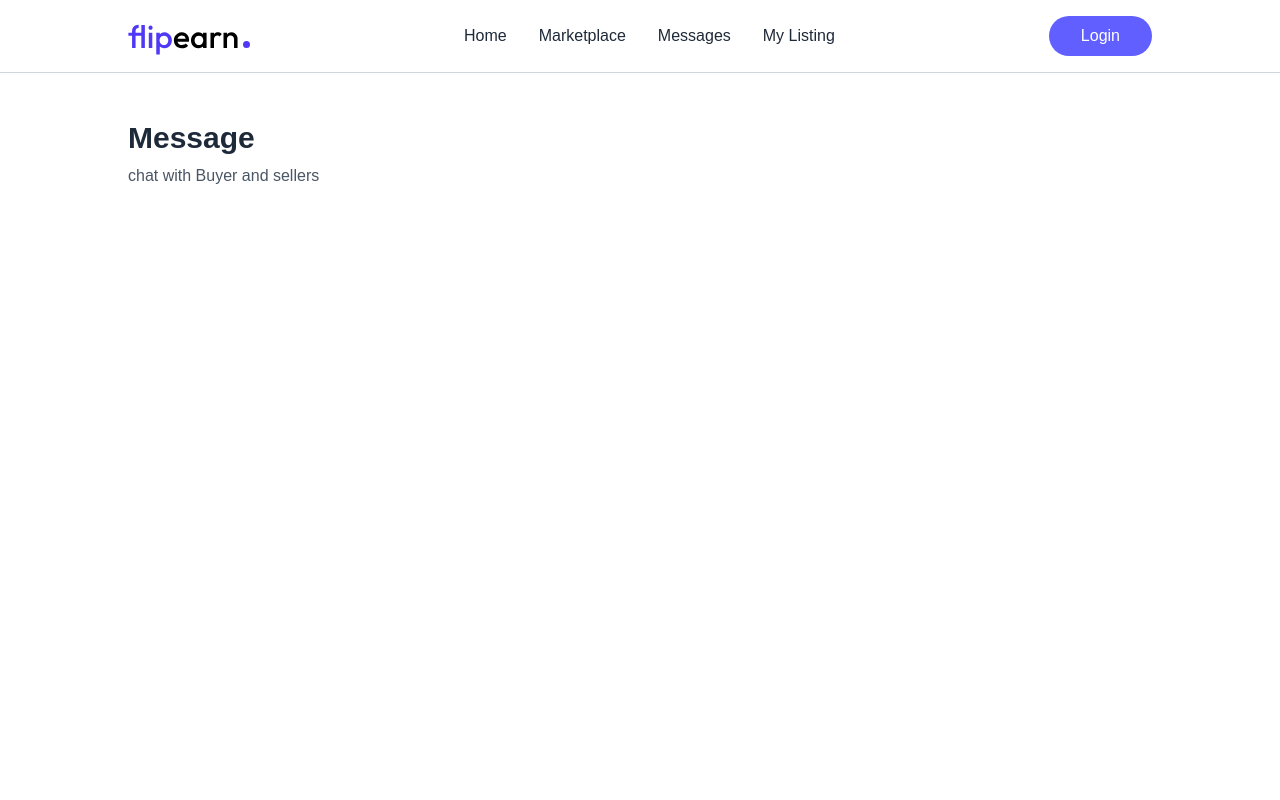
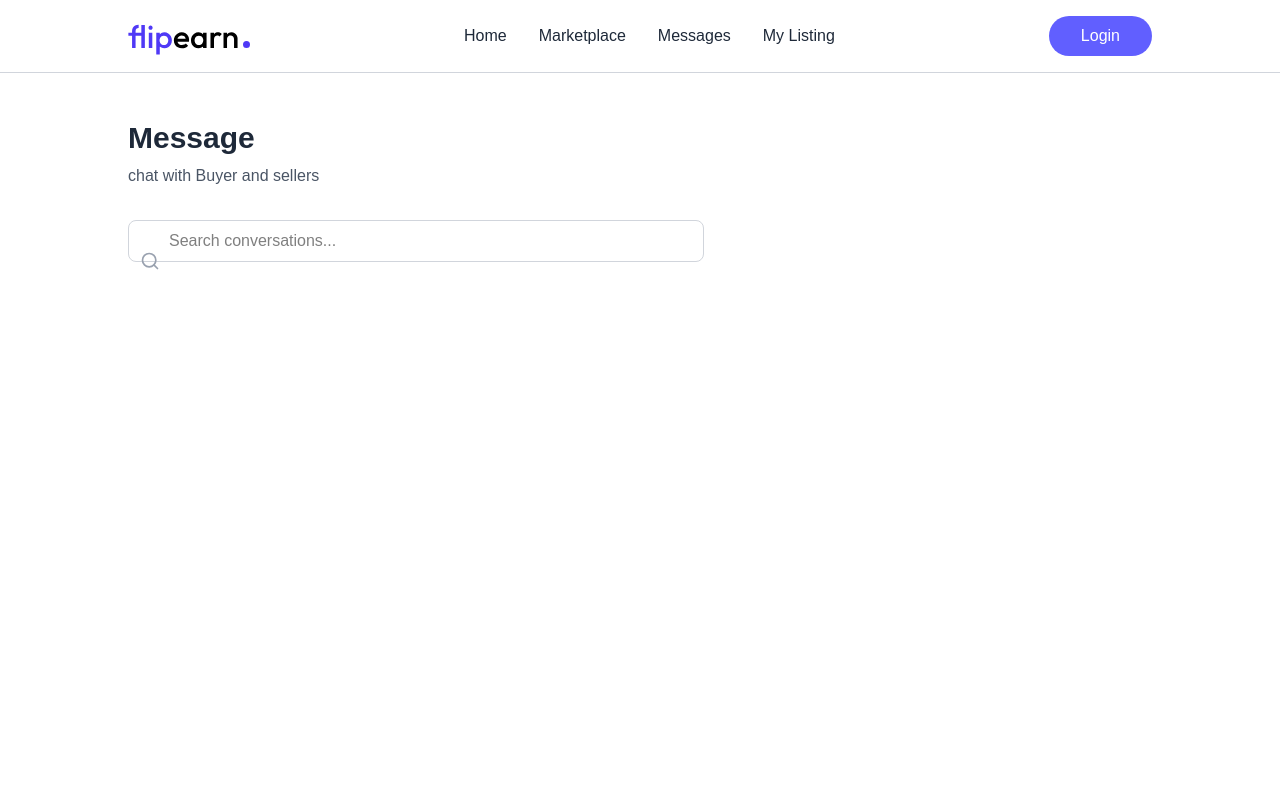
Before and after one commit to yeasin5060/flipEarn, a React (Vite) app in the folder client/: page /messages in a window 1280 px wide. Shown: the top 800 px of the page. Built offline with nearby package versions, Linux system fonts and the light colour scheme; no server answers.

Commit message:
add the search bar in message page

```diff
--- a/client/src/pages/Messages.jsx
+++ b/client/src/pages/Messages.jsx
@@ -1,5 +1,6 @@
 import React, { useEffect, useState } from 'react'
 import { dummyChats } from '../assets/assets';
+import { Search } from 'lucide-react';
 
 const Messages = () => {
   const user = {id : 'user_1'};
@@ -29,6 +30,11 @@ const Messages = () => {
           <h1 className='text-3xl font-bold text-gray-800 mb-2 capitalize'>message</h1>
           <p className='text-gray-600'>chat with Buyer and sellers</p>
         </div>
+         {/*Search */}
+        <div className='relative max-w-xl mb-8'>
+          <Search className='absolute left-3 top-1/2 transform translate-y-1/2 text-gray-400 w-5 h-5'/>
+          <input className='w-full pl-10 pr-4 py-2 border border-gray-300 rounded-lg focus:outline-indigo-500' type="text" placeholder='Search conversations...' value={searchQuery}  onChange={(e)=> setSeachQuery(e.target.value)}/>
+        </div>
       </div>
     </div>
   )
```
